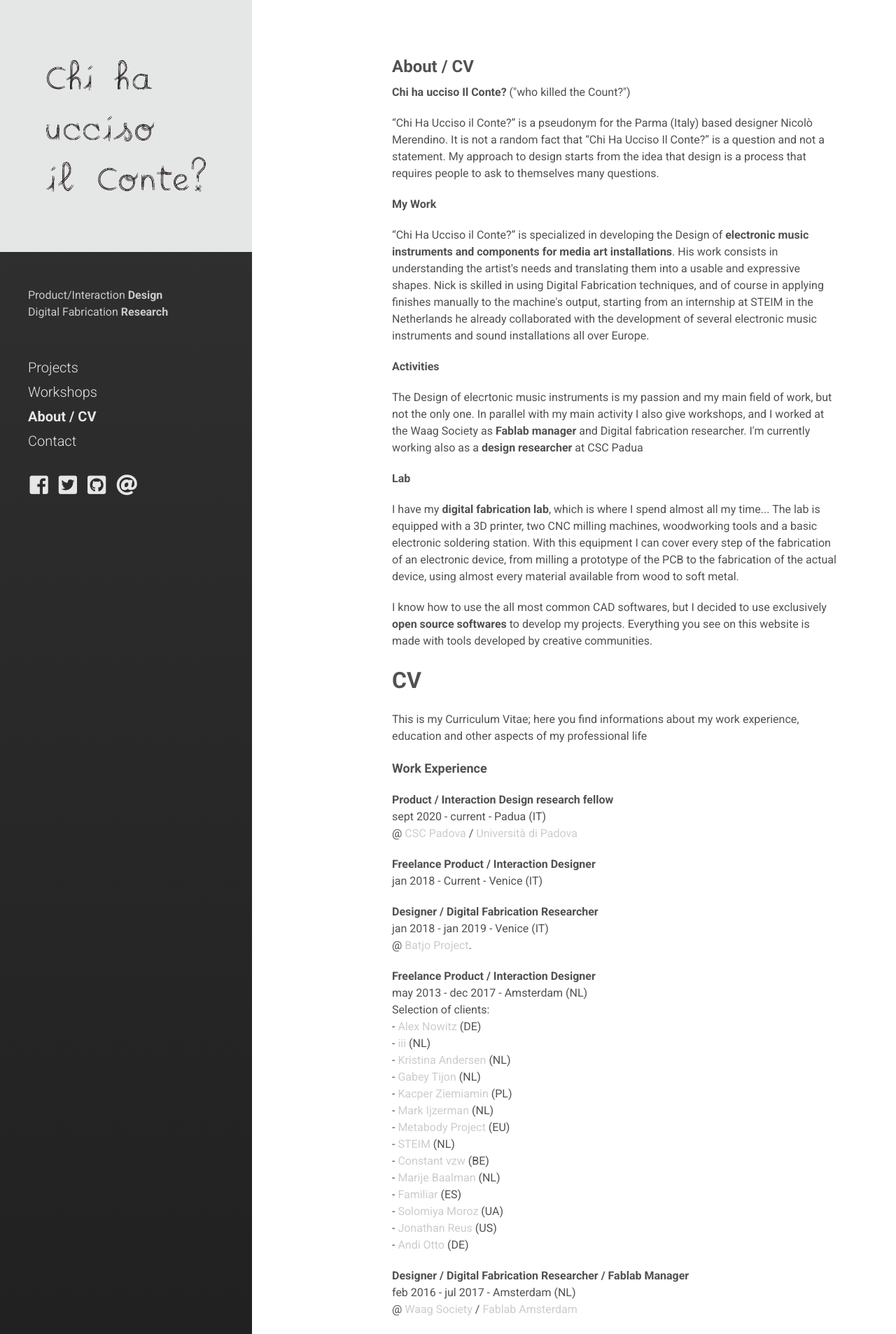
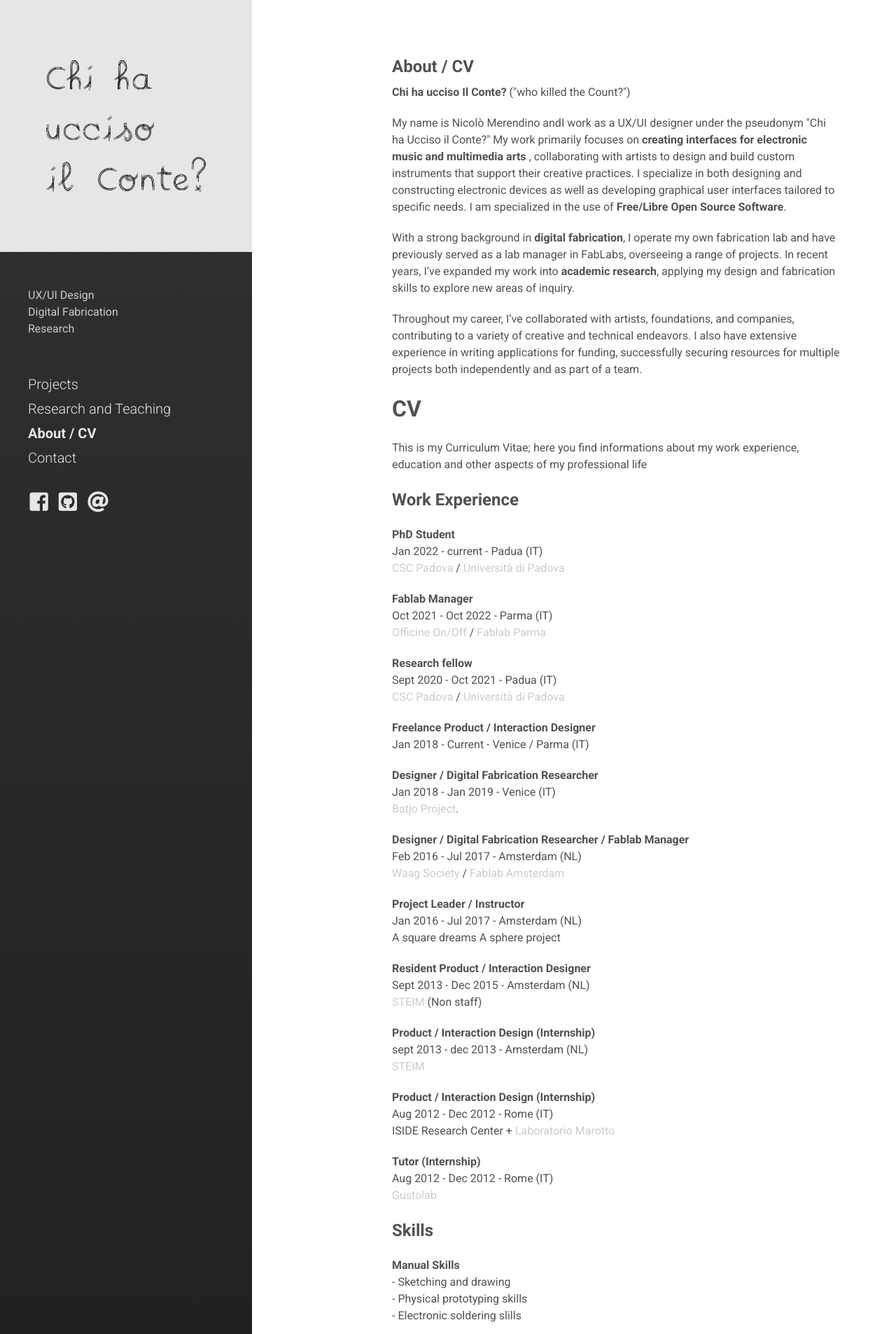
Before and after one commit to chihauccisoilconte/chihauccisoilconte.github.io, a Jekyll site: the page built from 3about.md, in a window 1280 px wide. Shown: the top 1906 px of the page at 70% size. Built offline with Jekyll 4.4.1, drawn with Linux system fonts in a browser that asks for light colours; nearby versions of some CDN libraries; some of the changed text lies outside the part shown.

Commit message:
mega update 2024

```diff
--- /dev/null
+++ b/2research.md
@@ -0,0 +1,243 @@
+---
+layout: page
+title: Research and Teaching
+sidebar_link: true
+
+---
+
+<p>
+
+Alongside my work as a designer, I also engage in <b>academic research</b> and <b>teaching</b> across various contexts.
+</p>
+
+
+
+
+
+
+
+ <p> <font size="6"> <b>Research </b> </font> </p>
+
+<p>
+
+In recent years, I have broadened my practice to encompass academic research. I am currently affiliated with the <a href="https://csc.dei.unipd.it/" target="_blank">Center for Computational Sonology</a>  at the University of Padova (Italy).
+</p>
+<p>
+My research primarily revolves around the intersection of <b> design practices, human-computer interaction, and music technology</b>. I focus on exploring innovative ways to enhance how we interact with digital musical instruments and technology. A key aspect of my work involves fostering critical and sustainable reflections on these topics, aiming to push the boundaries of what is possible while considering their long-term impact on society and the environment.
+</p>
+<p>
+In addition to theoretical exploration, <b>I actively engage in hands-on design case studies with individuals and communities</b>. This collaborative approach allows me to test and refine ideas in real-world contexts, ensuring that my research not only advances the field but also remains grounded in the needs and experiences of users and designers.
+</p>
+<p>
+Below is a list of my contributions
+</p>
+
+
+<p><font size="4"> <b>Journal Publications</b> </font> </p>
+
+<p>
+2024 - <b>Sustainable Internet of Musical Things: Strategies to Account for Environmental and Social Sustainability in Network-Based Interactive Music Systems</b><br>
+R Masu, N Merendino, A Rodà, L Turchet <br>
+IEEE Access <br> DOI: <a href="https://doi.org/10.1109/ACCESS.2024.3393468" target="_blank">10.1109/ACCESS.2024.3393468</a>
+</p>
+
+<p>
+2024 -<b> Below 58 BPM", Involving real-time monitoring and self-medication practices in music performance through IoT technology</b><br>
+N Merendino, A Rodà, R Masu <br>
+Frontiers in Computer Science <br> DOI: <a href="https://doi.org/10.3389/fcomp.2024.1187933" target="_blank">10.3389/fcomp.2024.1187933</a>
+</p>
+
+<p>
+2024 -<b> DIY Musical Instruments and Communities: From Handmade Electronic Circuits to Microcontrollers and Digital Fabrication</b><br>
+N Merendino <br>
+Journal of Ubiquitous Music <br> <a href="https://periodicos.ufes.br/j-ubimus" target="_blank">Article</a>
+</p>
+
+
+
+<p><font size="4"> <b>Conference Papers</b> </font> </p>
+
+<p>
+2024 - <b>Prototyping a sustainable GUI for an IoMusT project: A reflection on the adoption of sustainable practices</b><br>
+ES Panozzo, M Bettega, A Rodà, N Merendino <br>
+Proceedings of the International Conference on New Interfaces for Musical Expression <br> (In Publication)
+</p>
+
+<p>
+2024 -<b> Sustainable digital fabrication in NIME: Nine sustainability strategies for DMI production</b><br>
+N Merendino, M Bettega, A Pultz Melbye, J Sullivan, A Rodà, R Masu <br>
+Proceedings of the International Conference on New Interfaces for Musical Expression 2024 <br> (In Publication)
+</p>
+
+<p>
+2023 -<b> Poster-Noiseboard Project: Using Sensors and Long-Range Wireless Communication For Musical Augmentation of Skateboarding</b><br>
+N Merendino, G Dinello, A Rizzo, A Rodà, R Masu <br>
+Proceedings of the 15th Biannual Conference of the Italian SIGCHI <br> DOI:  <a href="https://doi.org/10.1145/3605390.3610807" target="_blank">10.1145/3605390.3610807</a>
+</p>
+
+<p>
+2023 -<b> Redesigning the chowndolo: a reflection-on-action analysis to identify sustainable strategies for NIMEs design</b><br>
+N Merendino, L Giacomo, A Rodà, M Raul <br>
+Proceedings of the International Conference on New Interfaces for Musical Expression 2024 <br> DOI: <a href="https://doi.org/10.5281/zenodo.11189153 " target="_blank">10.5281/zenodo.11189153</a>
+</p>
+
+<p>
+2021 - <b>Defining an open source CAD workflow for experimental music and media arts</b><br>
+N Merendino, A Rodà<br>
+Proceedings of the 10th International Conference on Digital and Interactive <br> DOI: <a href=" https://doi.org/10.1145/3483529.3483715" target="_blank">10.1145/3483529.3483715</a>
+</p>
+
+<p>
+2015 - <b>Not all days are equal: investigating the meaning in the digital calendar </b><br>
+D Buzzo, N Merendino <br>
+Proceedings of the 33rd Annual ACM Conference Extended Abstracts on Human Factors in Computing Systems <br> DOI: <a href=" https://doi.org/10.1145/2702613.2732512" target="_blank">10.1145/2702613.2732512</a>
+</p>
+
+
+
+<p><font size="4"> <b>Student Thesis supervision</b> </font> </p>
+
+<p>
+2024 - <b>Towards Sustainable IoT: Theoretical Design of an Adaptive Environmental Monitoring Device Using LoRaWAN and GSM Connectivity</b> <br>
+Student: Sandeep Kumar - Master Thesis <br>
+(In Publication)
+</p>
+
+<p>
+2024 - <b>Design and Prototype of a One-String MIDI Harp*</b> <br>
+Student: Soffiati Corrado - Bachelor Thesis <br>
+(In Publication)
+</p>
+
+<p>
+2023 - <b>Below 58 BPM": Project and Development of a User Interface Following an Open Source Approach*</b> <br>
+Student: Panozzo, Elisa Silene - Bachelor Thesis <br>
+<a href=" https://thesis.unipd.it/handle/20.500.12608/52974" target="_blank">Link</a>
+</p>
+
+
+<p>
+2023 - <b>Definition of a Model for Self-Monitoring Stress Levels During a Musical Performance. A Case Study: The "Below 58 BPM" Project*</b> <br>
+Student: Maddalena Tommaso - Master Thesis <br>
+<a href=" https://thesis.unipd.it/handle/20.500.12608/60405" target="_blank">Link</a>
+</p>
+
+<p>
+2023 - <b>Plants, Computer Music, and IoT: A Study on the Integration Between Plants and Musical Performance* </b><br>
+Student: Sterlino, Massimo - Bachelor Thesis <br>
+<a href=" https://thesis.unipd.it/handle/20.500.12608/57110" target="_blank">Link</a>
+</p>
+
+*As the university allows the theses to be in Italian, the titles have been translated. Please refer to the links to view the content in its original language.
+<br>
+
+
+
+
+<p><font size="4"> <b>Lectures and Lessons</b> </font> </p>
+
+<p>
+2024 - <b>The Hong Kong University of Science and Technology</b> (Guangzhou), China<br>
+Computational Media and Arts (CMA) <br>
+Classes on design practices and digital fabrication for tangible interfaces development
+</p>
+
+<p>
+2023 -<b>Università degli studi di Padova</b>, Italy <br>
+COMPUTER ENGINEERING FOR MUSIC AND MULTIMEDIA COURSE<br>
+Class on Networked Musical Interfaces
+</p>
+
+<p>
+2023 -<b> Institute of Music, Science and Engineering King Mongkut's Institute of Technology</b> Ladkrabang, Bangkok, Thailand<br>
+Lecture on Musical instruments Design and Development<br>
+</p>
+
+<p>
+2023 -<b>Università degli studi di Parma</b>, Italy <br>
+DESIGN SOSTENIBILE PER IL SISTEMA ALIMENTARE COURSE<br>
+Lecture on Musical instruments Design and Development
+</p>
+
+<p>
+2022 - <b>Conservatorio C. Pollini</b>, Padova, Italy<br>
+SaMPL School "Web audio and IoT for la musical production" <br>
+Master Class on Networked Musical Interfaces
+</p>
+
+<p>
+2021 -<b>Università degli studi di Padova</b>, Italy <br>
+COMPUTER ENGINEERING FOR MUSIC AND MULTIMEDIA COURSE<br>
+Class on Printed Circuit Board design
+</p>
+
+<p><font size="4"> <b>Other Research Activities</b> </font> </p>
+
+
+2024 - Presentation at IEEE 5th International Symposium on the Internet of sounds<br>
+
+2024 - Presentation at NIME 2023 Conference<br>
+
+2023 - Workshop Hosting at NIME Eco wiki and digital fabrication Workshop <br>
+
+2023 - resentation at NIME 2023 Conference <br>
+
+2023 - Poster Presentation at 15th Biannual Conference of the Italian SIGCHI <br>
+
+2021 - Presentation at the  10th International Conference on Digital and Interactive Art <br>
+
+
+
+
+
+
+ <p> <font size="6"> <b>Teaching </b> </font> </p>
+
+
+
+<p>
+In addition to my work teaching at universities, I have been organizing courses and workshops for nearly a decade in FabLabs, maker spaces, and various other institutions. These sessions primarily focus on introducing and working with FLOSS (Free/Libre and Open Source Software) CAD tools, helping participants gain valuable skills in open-source design and digital fabrication.
+</p>
+
+<img src="img/wkshp2.jpg" alt="Mountain View">
+<img src="img/wkshp3.jpg" alt="Mountain View">
+<img src="img/wkshp5.jpg" alt="Mountain View">
+<img src="img/wkshp6.jpg" alt="Mountain View">
+
+<p>
+Over the past several years, I have taught classes in a variety of settings as both a freelance professional and a FabLab/Makerspac Manager. Some of the key institutions where I’ve organised and led workshops include:
+</p>
+
+
+
+ZB45 (Amsterdam, NL) <br>
+FablabWag (Wageningen, NL) <br>
+FablabGroningen (Groningen, NL) <br>
+STEIM (Amsterdam, NL)<br>
+Roma Makers (Rome, Italy)<br>
+Waag Society (Amsterdam, NL)<br>
+Fab13 (Tilburg, NL)<br>
+CrunchLab (Venice, Italy)<br>
+Fablab Parma (Italy)<br>
+SoundMit (Turin, Italy)<br>
+Instrument Inventors Initiative (Den Haag, NL)
+
+<p>
+In addition to in-person teaching, I have created several  <a href="https://vimeo.com/album/4661933" target="_blank">video tutorials </a>  to promote and expand the use of FLOSS (Free/Libre and Open Source Software) in creative and technical fields.
+</p>
+
+<iframe src="https://player.vimeo.com/video/360649306" width="640" height="360" frameborder="0" allow="autoplay; fullscreen" allowfullscreen></iframe>
+
+<p>
+My teaching activities have been supported by various grants, including funding from <a href="https://stimuleringsfonds.nl/en/" target="_blank"> The Creative Industries Fund of the Netherlands </a>  and <a href="https://stimuleringsfonds.nl/en/" target="_blank"> Google’s Digital News Innovation Fund. </a>
+</p>
+
+
+
+<p> <br> <p>
+
+
+
+
+
+<p> <br> <p>
--- a/2workshops.md
+++ /dev/null
@@ -1,83 +0,0 @@
----
-layout: page
-title: Workshops
-sidebar_link: true
-
----
-
-<p>
-
-In parallel with my main activity of designer, and as an open-source software activist I also like to give workshops around. I named this parallel activity <b>“A square dreams A sphere”</b>, check below for more informations.
-</p>
-
-<img src="img/wkshp1.png" alt="Mountain View">
-
-
-
-<p> <b> A square derams A sphere </b> </p>
-<p>
-
-“A square dreams A sphere” is an initiative that takes name from the book “Flatland” by Edwin Abbott.; the story of “A square” that tries to convince his bi-dimensional society about the existence of a third dimension.
-It is a didactic extension of my ordinary work.</p>
-
-
-<p>
-
-Similar to the society described in the book, most of the creative industry does not see any
-proper alternative to the commercial softwares available. My initiative has the goal of breaking this concept
-through the act of explaining and/or teaching that there's an alternative.
-</p>
-
-<p>
-
-As a final result of this activity I would like to "plant a seed" for a fervent community of people who use
-open-source software to develop their Designs.
-</p>
-
-<img src="img/wkshp4.jpg" alt="Mountain View">
-
-
-<p> <b> Tools – open-source CAD and digital fabrication softwares</b> </p>
-
-<p>
-During the workshop/lectures we will use/explore the open source and cross platform softwares .
-In this way, participants will be able to explore on their own after workshops/lectures promoting open source culture and concretely helping the single individuals who attend one of the events of the initiative.</p>
-
-<img src="img/wkshp2.jpg" alt="Mountain View">
-<img src="img/wkshp3.jpg" alt="Mountain View">
-<img src="img/wkshp5.jpg" alt="Mountain View">
-<img src="img/wkshp6.jpg" alt="Mountain View">
-
-
-
-<p> <b> Workshops</b> </p>
-
-<p>
-<a href="https://stimuleringsfonds.nl/en/" target="_blank">The Creative Industries Fund of the Netherlands </a>  funded in 2016 a first round of workshops
-</p>
-
-<p>
-The workshops took place in the following places: <br>
-ZB45 (Amsterdam)<br>
-FablabWag (Wageningen)<br>
-FablabGroningen (Groningen)<br>
-STEIM (Amsterdam)<br>
-Roma Makers (Rome, Italy)<br>
-Waag Society (Amsterdam)<br>
-Fab13 (Tilburg)<br>
-</p>
-
-<p>
-The final workshop consisted in a full-fledged Design session where the participants designed the <a href="wonkydrumseq.html" target="_blank"> Wonky Drum Sequencer </a>  (specifically designed for the initiative), using FreeCAD, KiCAD and Inkscape.
-</p>
-<p>
-All the materials regarding the wonky drum sequencer can be found <a href="https://github.com/chihauccisoilconte/a-square-dreams-a-sphere/tree/master/wonky_drum_seq-materials" target="_blank">here </a>
-</p>
-
-<p> <b> Video Tutorials</b> </p>
-
-<p> As a further output of the project there's a small class made out of 6 video tutorial tha can be found <a href="https://vimeo.com/album/4661933" target="_blank">here </a>  </p>
-
-<iframe src="https://player.vimeo.com/video/360649306" width="640" height="360" frameborder="0" allow="autoplay; fullscreen" allowfullscreen></iframe>
-
-<p> <br> <p>
--- a/3about.md
+++ b/3about.md
@@ -8,46 +8,17 @@
 <p> <b>Chi ha ucciso Il Conte? </b>
 ("who killed the Count?")
 </p>
+
 <p>
-“Chi Ha Ucciso il Conte?” is a pseudonym for the Parma (Italy) based designer Nicolò Merendino.
-It is not a random fact that “Chi Ha Ucciso Il Conte?” is a question and not a statement.
-My approach to design starts from the idea that design is a process that requires people to ask to themselves many questions.
-</p>
-
-
-
-<p> <b>My Work </b>
-
+My name is Nicolò Merendino andI work as a UX/UI designer under the pseudonym "Chi ha Ucciso il Conte?" My work primarily focuses on <b>creating interfaces for electronic music and multimedia arts </b>, collaborating with artists to design and build custom instruments that support their creative practices. I specialize in both designing and constructing electronic devices as well as developing graphical user interfaces tailored to specific needs.
+I am specialized in the use of <b>Free/Libre Open Source Software</b>.
 </p>
 <p>
-“Chi Ha Ucciso il Conte?” is specialized in developing the Design of <b> electronic music instruments and components for media art installations</b>.
-His work consists in understanding the artist's needs and translating them into a usable and expressive shapes. Nick is skilled in using Digital Fabrication techniques, and of course in
-applying finishes manually to the machine's output, starting from an internship at STEIM in the Netherlands he already collaborated with the development of several electronic music instruments and sound installations all over Europe.
-</p>
-
-<p> <b>Activities </b>
-
+With a strong background in <b>digital fabrication</b>, I operate my own fabrication lab and have previously served as a lab manager in FabLabs, overseeing a range of projects. In recent years, I’ve expanded my work into <b>academic research</b>, applying my design and fabrication skills to explore new areas of inquiry.
 </p>
 <p>
-The Design of elecrtonic music instruments is my passion and my main field of work, but not the only one.
-
-In parallel with my main activity I also give workshops, and I worked at the Waag Society as <b>Fablab manager </b> and Digital fabrication researcher.
-I'm currently working also as a <b>design researcher </b> at CSC Padua
+Throughout my career, I’ve collaborated with artists, foundations, and companies, contributing to a variety of creative and technical endeavors. I also have extensive experience in writing applications for funding, successfully securing resources for multiple projects both independently and as part of a team.
 </p>
-
-<p> <b>Lab </b>
-
-</p>
-<p>
-I have my <b>digital fabrication lab</b>, which is where I spend almost all my time...
-The lab is equipped with a 3D printer, two CNC milling machines, woodworking tools and a basic electronic soldering station.
-With this equipment I can cover every step of the fabrication of an electronic device, from milling a prototype of the PCB to the fabrication of the actual device, using almost every material available from wood to soft metal.
-</p>
-<p>
-I know how to use the all most common CAD softwares, but I decided to use exclusively <b>open source softwares</b> to develop my projects.
-Everything you see on this website is made with tools developed by creative communities.
-</p>
-
 
 
 
@@ -59,82 +30,85 @@
 
 </p>
 
-<p> <font size="4"> <b> Work Experience </b> </font>  </p>
+<p> <font size="5"> <b> Work Experience </b> </font>  </p>
 
 <p>
-<b> Product / Interaction Design research fellow </b> <br>
-sept 2020 - current - Padua (IT)
-<br>@ <a href="http://csc.dei.unipd.it/" target="_blank" > CSC Padova </a>/ <a href="https://www.unipd.it/" target="_blank" > Università di Padova </a>
+<b> PhD Student </b> <br>
+Jan 2022 - current - Padua (IT)
+<br><a href="http://csc.dei.unipd.it/" target="_blank" > CSC Padova </a>/ <a href="https://www.unipd.it/" target="_blank" > Università di Padova </a>
+
+</p>
+
+<p>
+<b> Fablab Manager </b> <br>
+Oct 2021 - Oct 2022 - Parma (IT)
+<br><a href="https://officineonoff.com/" target="_blank" > Officine On/Off  </a>/ <a href="https://fablabparma.org/" target="_blank" > Fablab Parma </a>
+
+</p>
+
+<p>
+<b> Research fellow </b> <br>
+Sept 2020 - Oct 2021 - Padua (IT)
+<br><a href="http://csc.dei.unipd.it/" target="_blank" > CSC Padova </a>/ <a href="https://www.unipd.it/" target="_blank" > Università di Padova </a>
 
 </p>
 
 <p>
 <b> Freelance Product / Interaction Designer</b> <br>
-jan 2018 - Current - Venice (IT) <br>
+Jan 2018 - Current - Venice / Parma (IT) <br>
 
 
 </p>
 
 <p>
 <b> Designer / Digital Fabrication Researcher</b> <br>
-jan 2018 - jan 2019 - Venice (IT) <br>
+Jan 2018 - Jan 2019 - Venice (IT) <br>
 
-@ <a href="https://batjo.eu/" target="_blank">Batjo Project</a>.
+<a href="https://batjo.eu/" target="_blank">Batjo Project</a>.
+</p>
+
+
+
+<p>
+<b> Designer / Digital Fabrication Researcher / Fablab Manager</b> <br>
+Feb 2016 - Jul 2017 - Amsterdam (NL)
+<br> <a href="https://waag.org/" target="_blank" > Waag Society </a>/ <a href="http://fablab.waag.org/" target="_blank" > Fablab Amsterdam </a>
 </p>
 
 <p>
-<b> Freelance Product / Interaction Designer</b> <br>
-may 2013 - dec 2017 - Amsterdam (NL)<br>
-
-Selection of clients:<br>
-- <a href="http://www.nowitz.de/english/index_engl.html" target="_blank" >Alex Nowitz </a> (DE)
-<br>- <a href="http://instrumentinventors.org" target="_blank"> iii </a> (NL)
-<br>- <a href="http://tinything.com/?p=57" target="_blank" > Kristina Andersen </a> (NL)
-<br>- <a href="http://www.gabeytjonatham.com/" target="_blank" > Gabey Tijon </a> (NL)
-<br>- <a href="https://ctrlfreq.wordpress.com/" target="_blank" > Kacper Ziemiamin </a> (PL)
-<br>- <a href="http://markijzerman.com/" target="_blank" > Mark Ijzerman </a> (NL)
-<br>- <a href="http://metabody.eu/" target="_blank" > Metabody Project </a> (EU)
-<br>- <a href="http://steim.org" target="_blank" > STEIM </a> (NL)
-<br>- <a href="http://constantvzw.org/site/?lang=fr" target="_blank" > Constant vzw </a> (BE)
-<br> - <a href="https://marijebaalman.eu/" target="_blank" > Marije Baalman </a> (NL)
-<br> - <a href="http://famfest.info/" target="_blank" > Familiar </a> (ES)
-<br> - <a href="http://www.solomiyamoroz.com/" target="_blank" > Solomiya Moroz </a> (UA)
-<br> - <a href="http://jonathanreus.com//" target="_blank" > Jonathan Reus </a> (US)
-<br> - <a href="http://andiotto.com/" target="_blank" > Andi Otto </a> (DE)
+<b> Project Leader / Instructor </b> <br>
+Jan 2016 - Jul 2017 - Amsterdam (NL) <br> A square dreams A sphere project
 </p>
 
 <p>
-<b> Designer / Digital Fabrication Researcher / Fablab Manager</b> <br>
-feb 2016 - jul 2017 - Amsterdam (NL)
-<br>@ <a href="https://waag.org/" target="_blank" > Waag Society </a>/ <a href="http://fablab.waag.org/" target="_blank" > Fablab Amsterdam </a>
-</p>
-
-<p>
-<b> Founder / Project Leader / Instructor </b> <br>
-jan 2016 - jul 2017 - Amsterdam (NL) <br>@ A square dreams A sphere project
+<b> Resident Product / Interaction Designer </b> <br>
+Sept 2013 - Dec 2015 - Amsterdam (NL) <br>
+ <a href="http://steim.org" target="_blank" > STEIM </a> (Non staff)
 </p>
 
 <p>
 <b> Product / Interaction Design (Internship) </b> <br>
 sept 2013 - dec 2013 - Amsterdam (NL) <br>
-@ <a href="http://steim.org" target="_blank" > STEIM </a>
+ <a href="http://steim.org" target="_blank" > STEIM </a>
 </p>
 
 <p>
 <b> Product / Interaction Design (Internship) </b> <br>
-aug 2012 - dec 2012 - Rome (IT) <br>
-@ ISIDE Research Center + <a href="http://if.areasciencepark.it/gruppi-di-sviluppo/" target="_blank" > Laboratorio Marotto </a>
+Aug 2012 - Dec 2012 - Rome (IT) <br>
+ISIDE Research Center + <a href="http://if.areasciencepark.it/gruppi-di-sviluppo/" target="_blank" > Laboratorio Marotto </a>
 </p>
 
 <p>
 <b> Tutor (Internship) </b> <br>
-aug 2012 - dec 2012 - Rome (IT) <br>
-@ <a href="http://www.gustolab.com/" target="_blank" > Gustolab </a>
+Aug 2012 - Dec 2012 - Rome (IT) <br>
+ <a href="http://www.gustolab.com/" target="_blank" > Gustolab </a>
 </p>
 
-<p> <font size="4"> <b> Skills </b> </font>  </p>
 
-<p><b> Manual Skills</b> <br>- sketching and drawing <br>- phisical prototyping skills <br> </p>
+
+<p> <font size="5"> <b> Skills </b> </font>  </p>
+
+<p><b> Manual Skills</b> <br>- Sketching and drawing <br>- Physical prototyping skills <br> - Electronic soldering slills </p>
 
  <p><b> Software Skills</b>  (Specialized in <b>open-source</b> Design software) </p>
  <p>-<b> 3D Modeling </b> <br>- FreeCAD <br> - Blender <br>- Rhinoceros (+ t-spline plugin) <br> - Solidworks <br>
@@ -149,9 +123,22 @@
  <p>-<b> Digital Fabrication </b> <br>- 3D printing <br> - 3 axis CNC Milling <br>- laser cutting <br>- vinyl cutting
  </p>
 
+  <p>-<b> UX/UI Design </b> <br>- Processing and Arduino programming
+ <br> - Figma <br>- Penpot <br> - Libre CAD <br> - Godot Engine (GUI development) <br> - Microcontroller (Arduino, Esp32 etc..) programming
+ </p>
 
-<p> <font size="4"> <b> Education </b> </font>  </p>
 
+  <p>-<b> Other Skills </b> <br>- Fablab/Makerspace management
+ <br> - Design process management <br> - Grant application writing skills <br> - Teaching and supervising <br> - Presentation and public speaking
+ </p>
+
+<p> <font size="5"> <b> Education </b> </font>  </p>
+
+
+<p>
+<b> Sensor Lad 2.0 - IoT and coding LAB diploma</b> <br>
+Sept 2021 - AREA science park Udine <br>
+</p>
 
 <p>
 <b> Fab Academy program diploma</b> <br>
@@ -168,31 +155,47 @@
 may 2010 - ISIA Roma Design (110/110 evaluation) <br>
 </p>
 
-<p> <font size="4"> <b> Awards and grants </b> </font>  </p>
+<p> <font size="5"> <b> Awards and grants </b> </font>  </p>
+
+<p>
+<b> 2024 - Cristal Pine Award</b> <br>
+// 1st prize with project “Knurl” (Rafaele Andrade Performance) <br>
+</p>
+
+
+<p>
+<b> 2024 - Alpine Fellowship Award</b> <br>
+// Final selection with project “Knurl” (Rafaele Andrade Score) <br>
+</p>
 
 <p>
 <b> 2019 - EU Worth Partnership Fund</b> <br>
-// project "Persona" <br>
+// project "Persona" funded<br>
 </p>
 
 <p>
 <b> 2018 - Cultura Venezia - Venice street art fund</b> <br>
-// project "Noiseboard" <br>
+// project "Noiseboard" funded<br>
 </p>
 
 <p>
 <b> 2017 - Google DNI Fund</b> <br>
-// project "Batjo" <br>
+// project "Batjo" funded<br>
+</p>
+
+<p>
+<b> 2017 - Radical dB’ 4th international experimental music performance competition</b> <br>
+// 1st prize with project “Light Seq” (Cacper Ziemiamin Performance) <br>
 </p>
 
 <p>
 <b> 2015 - Dutch Creative Industries Fund</b> <br>
-// project "A square dreams A sphere" <br>
+// project "A square dreams A sphere" funded<br>
 </p>
 
 <p>
 <b> 2012 - 4° AIPI Contest “Design my third-age house”</b> <br>
-// 2nd prize with project <a href="http://chihauccisoilconte.tumblr.com/post/41110660378" target="_blank">"Differently Young"</a><br> <br>
+// 2nd prize with project <a href="http://chihauccisoilconte.tumblr.com/post/41110660378" target="_blank">"Differently Young"</a><br>
 </p>
 
 <p>
--- a/_config.yml
+++ b/_config.yml
@@ -5,7 +5,7 @@
 # Setup
 title:            Chi ha ucciso il Conte?
 tagline:          'Design'
-description:      'Product/Interaction <b>Design</b> <br>Digital Fabrication <b>Research</b>'
+description:      'UX/UI Design <br>Digital Fabrication<br> Research'
 
 url:              /
 baseurl:          # the optional subpath of your site, e.g. "/blog"
@@ -30,8 +30,6 @@
 github:
   repo:             https://github.com/chihauccisoilconte
 
-twitter:	    https://twitter.com/chihauccilconte
+instagram: https://www.instagram.com/chihauccisoilconte/
 facebook:     https://www.facebook.com/ChiHaUccisoIlConte/
 email:        mailto:chihauccilconte@gmail.com
-
-instagram: https://www.instagram.com/chihauccisoilconte/
```
Also changed, not shown: 1projects.md (+4 -4 lines), 4contact.md (+4 -2 lines), index.html (+3 -7 lines).
